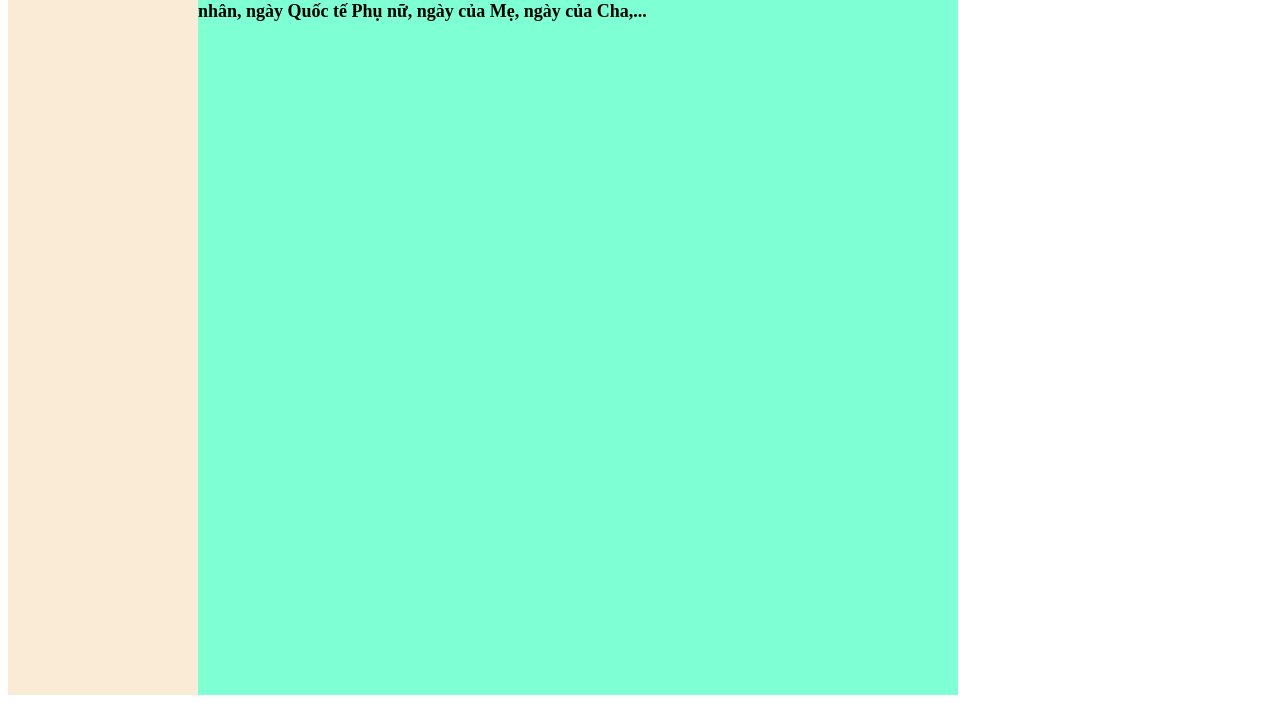
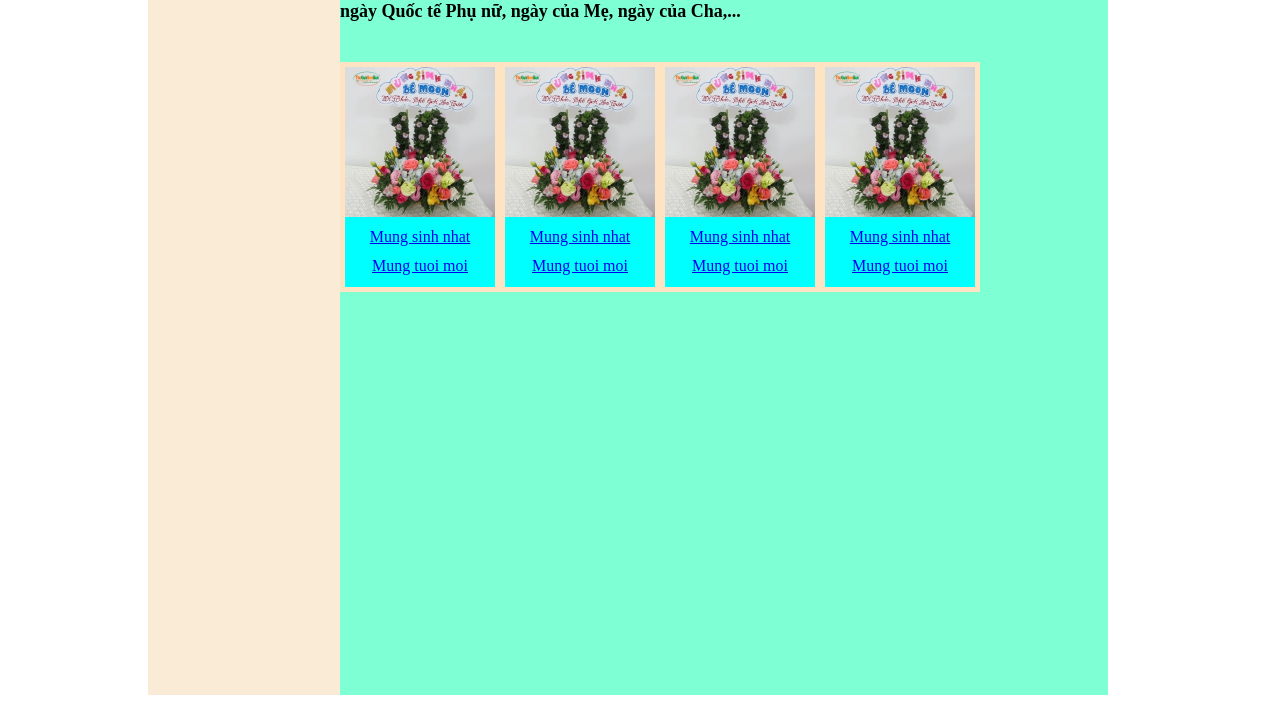
Before and after one commit to bangtranit/FirstProjectFlower, a plain HTML site: page index.html in a window 1280 px wide. Shown: the part 310-1013 px from the top of the page. Drawn offline with Linux system fonts and the light colour scheme.

Commit message:
Commit changed css file.

```diff
--- a/css.css
+++ b/css.css
@@ -1,9 +1,10 @@
 /* CSS Document */
 
 .body_content{
-	width: 950px;
+	width: 960px;
 	height: 900px;
 	background-color: aqua;
+	margin-left: 140px;
 }
 .menu{
 	width: 20%;
@@ -59,7 +60,10 @@ h3 {
     text-align: right;
 }
 h4 {
-    text-align: right;
+    text-align: center;
+	font-family: Times New Roman, Times, serif;
+	font-size: 17px;
+	font-style: normal;
 }
 h5 {
 	font-family: Times New Roman, Times, serif;
@@ -68,3 +72,37 @@ h5 {
     text-align: left;
 	padding: 10px 0;
 }
+/*product*/
+.product{
+	float: left;
+	width: 150px;
+	border: solid;
+	border-color:bisque;
+	border-width: 5px;
+	height: 180px;
+	position: relative;
+	background-color: aqua;
+	padding: 20px 0;
+}
+#content_image{
+	width: 100%;
+	height: 150px;
+	background-color: bisque;
+	position: absolute;
+ 	top: 0;
+  	left: 0;
+}
+
+#product_descrip{
+	width: 100%;
+	height: 150px;
+	padding-top: 120px;
+}
+p.small {
+	text-decoration: none;
+    line-height: 0.8;
+}
+p.big {
+    line-height: 1.8;
+	text-decoration: none;
+}
--- a/index.html
+++ b/index.html
@@ -67,7 +67,7 @@
 
 <div class="body_content">
 	<div class="menu">
-		<div class="cap1">Khoa hoc 1</div>
+		<div class="cap1">Danh muc hoa</div>
 			<div class="con">
 				<a href="http://www.thegioihoatuoi.com.vn/hoa-tuoi-theo-chu-de/sinh-nhat">Hoa sinh nhat </a>
 				<a href="http://www.thegioihoatuoi.com.vn/hoa-tuoi-theo-chu-de/sinh-nhat">Hoa sinh nhat </a>
@@ -86,13 +86,62 @@
 			<img id="dien_hoa_toan_quoc" src="gui_hoa_toan_quoc.jpg" alt="die_hoa_toan_quoc" width="300px" height="50px">
 		</div>
 		<div class="content_text">
-		<h1>Hoa tươi</h1>
-		<h5>Hoa tươi là món quà tinh tế thể hiện tình yêu, sự quan tâm đối với những người mà ta yêu thương. Hoa tươi không thể thiếu trong những bữa tiệc sinh nhật, những lễ khai trương, ngày Lễ Tình nhân, ngày Quốc tế Phụ nữ, ngày của Mẹ, ngày của Cha,...</h5>
+			<h1>Hoa tươi</h1>
+			<h5>Hoa tươi là món quà tinh tế thể hiện tình yêu, sự quan tâm đối với những người mà ta yêu thương. Hoa tươi không thể thiếu trong những bữa tiệc sinh nhật, những lễ khai trương, ngày Lễ Tình nhân, ngày Quốc tế Phụ nữ, ngày của Mẹ, ngày của Cha,...</h5>
 		</div>
-	</div>
-	<div class="list_content">
+			<div class="list_content">
+				<div class ="product">
+			<div id="content_image">
+				<img id="image_flower" src="hoa-sinh-nhat-1001.jpg" alt="hoa-sinh-nhat" width="150px" height="150px">
+			</div>
+			<div id="product_descrip">
+				<p class="big">
+					<a href="http://www.thegioihoatuoi.com.vn/mung-them-tuoi-moi-6634.html">Mung sinh nhat</a><br>
+					<a href="http://www.thegioihoatuoi.com.vn/mung-them-tuoi-moi-6634.html">Mung tuoi moi</a>
+
+				</p>
+			</div>
+		</div>
+				<div class ="product">
+			<div id="content_image">
+				<img id="image_flower" src="hoa-sinh-nhat-1001.jpg" alt="hoa-sinh-nhat" width="150px" height="150px">
+			</div>
+			<div id="product_descrip">
+				<p class="big">
+					<a href="http://www.thegioihoatuoi.com.vn/mung-them-tuoi-moi-6634.html">Mung sinh nhat</a><br>
+					<a href="http://www.thegioihoatuoi.com.vn/mung-them-tuoi-moi-6634.html">Mung tuoi moi</a>
+
+				</p>
+			</div>
+		</div>
+				<div class ="product">
+			<div id="content_image">
+				<img id="image_flower" src="hoa-sinh-nhat-1001.jpg" alt="hoa-sinh-nhat" width="150px" height="150px">
+			</div>
+			<div id="product_descrip">
+				<p class="big">
+					<a href="http://www.thegioihoatuoi.com.vn/mung-them-tuoi-moi-6634.html">Mung sinh nhat</a><br>
+					<a href="http://www.thegioihoatuoi.com.vn/mung-them-tuoi-moi-6634.html">Mung tuoi moi</a>
+
+				</p>
+			</div>
+		</div>
+				<div class ="product">
+			<div id="content_image">
+				<img id="image_flower" src="hoa-sinh-nhat-1001.jpg" alt="hoa-sinh-nhat" width="150px" height="150px">
+			</div>
+			<div id="product_descrip">
+				<p class="big">
+					<a href="http://www.thegioihoatuoi.com.vn/mung-them-tuoi-moi-6634.html">Mung sinh nhat</a><br>
+					<a href="http://www.thegioihoatuoi.com.vn/mung-them-tuoi-moi-6634.html">Mung tuoi moi</a>
+
+				</p>
+			</div>
+		</div>
 
 	</div>
+	</div>
+
 </div>
 </body>
 
```
Also changed, not shown: hoa-sinh-nhat-1001.jpg (added).
